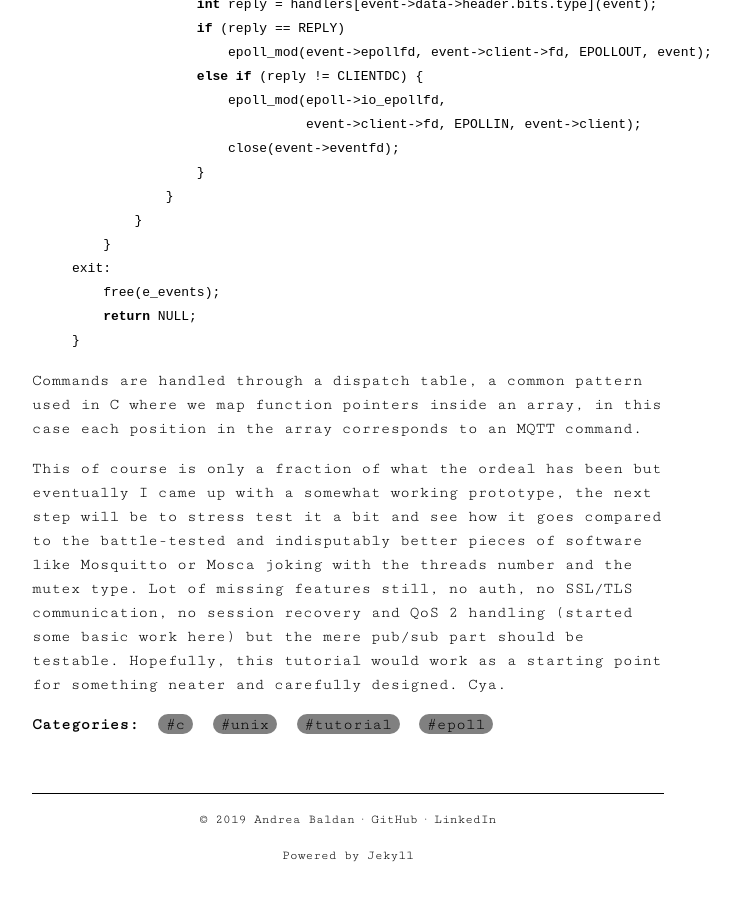
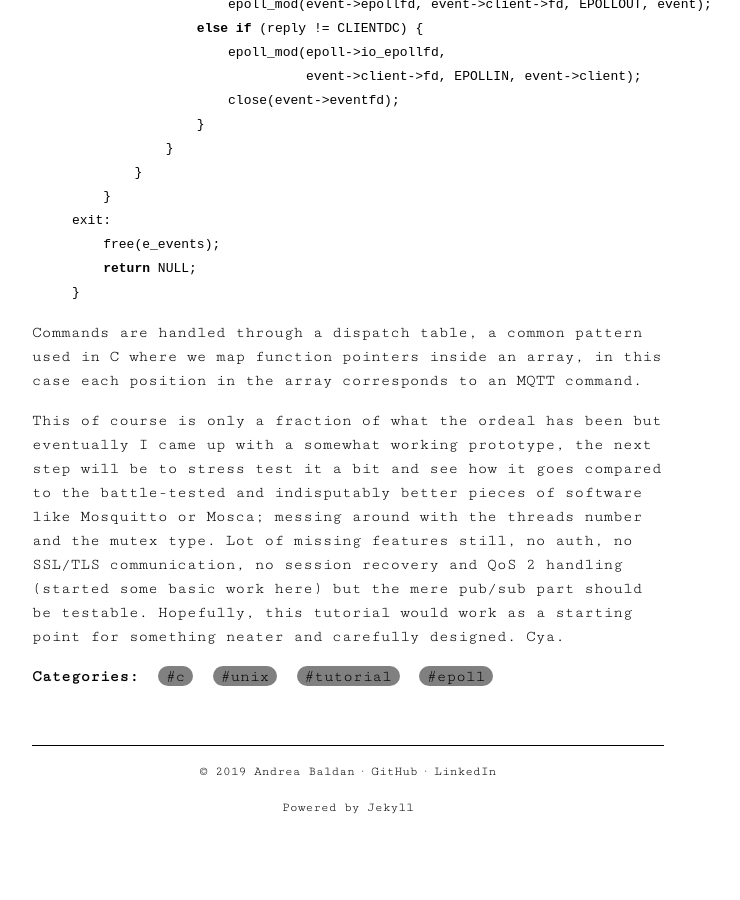
Before and after one commit to codepr/codepr.github.io, a Jekyll site: the page built from _posts/2019-09-25-sol-mqtt-broker-bonus.md, in a window 1280 px wide and 900 px high, scrolled down 15743 px. Shown: the whole window, without its empty margins (292-1032 px from the left). Built offline with Jekyll 4.4.1, drawn with Linux system fonts in a browser that asks for light colours; after the commit the page ends 16595 px from its top, so only the background shows below that; some of the changed text lies outside the part shown.

Commit message:
Removed dead-code on bonus mqtt post

```diff
--- a/_posts/2019-09-25-sol-mqtt-broker-bonus.md
+++ b/_posts/2019-09-25-sol-mqtt-broker-bonus.md
@@ -677,9 +674,10 @@ array corresponds to an MQTT command.
 This of course is only a fraction of what the ordeal has been but eventually I
 came up with a somewhat working prototype, the next step will be to stress test
 it a bit and see how it goes compared to the battle-tested and indisputably
-better pieces of software like Mosquitto or Mosca joking with the threads
-number and the mutex type. Lot of missing features still, no auth, no SSL/TLS
-communication, no session recovery and QoS 2 handling (started some basic work
-here) but the mere pub/sub part should be testable. Hopefully, this tutorial
-would work as a starting point for something neater and carefully designed.
+better pieces of software like Mosquitto or Mosca; messing around with the
+threads number and the mutex type. Lot of missing features still, no auth, no
+SSL/TLS communication, no session recovery and QoS 2 handling (started some
+basic work here) but the mere pub/sub part should be testable. Hopefully, this
+tutorial would work as a starting point for something neater and carefully
+designed.
 Cya.
```
Also changed, not shown: other parts of _posts/2019-09-25-sol-mqtt-broker-bonus.md (+8 -11 lines).
